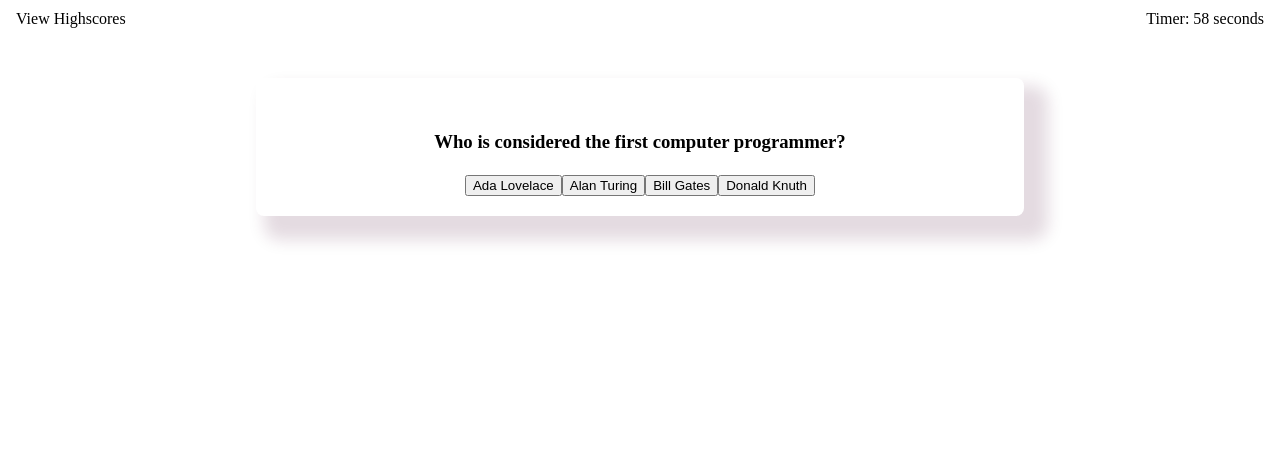
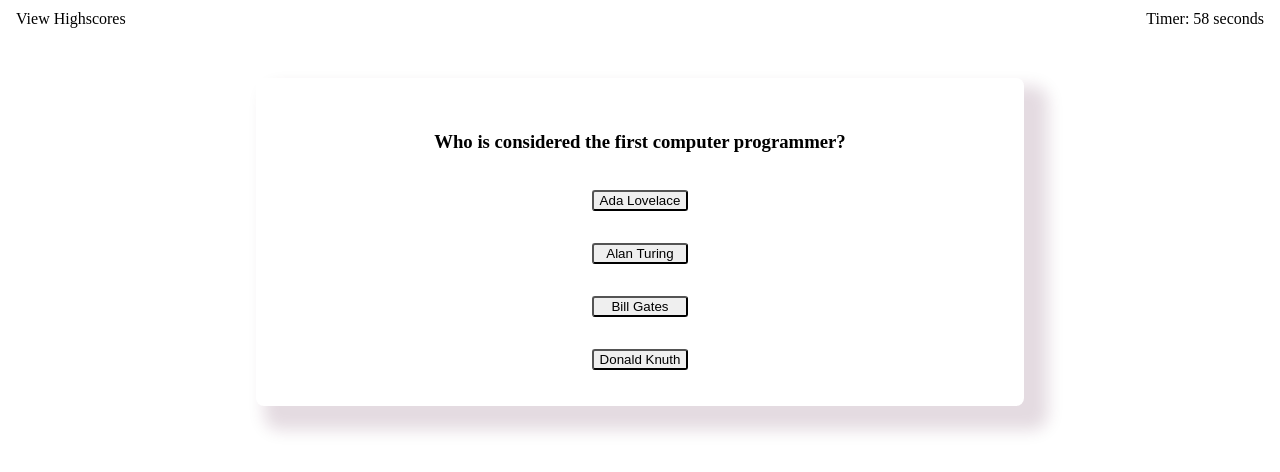
Before and after one commit to Keltonlea/coding-quiz, a plain HTML site: page index.html in a window 1280 px wide. Both pictures are taken after a click on the button "Start Quiz". Drawn offline with Linux system fonts and the light colour scheme.

Commit message:
aligned and spaced out choice buttons

```diff
--- a/assets/style.css
+++ b/assets/style.css
@@ -68,3 +68,19 @@ section .heading {
 .hidden {
     display: none;
 }
+
+.choices {
+    display: flex;
+    flex-direction: column;
+    flex-wrap: nowrap;
+
+  }
+
+  .choices button {
+    margin: 1rem;
+    border-radius: 3px;
+  }
+
+  .choices :hover {
+      background-color: white;
+  }
```
